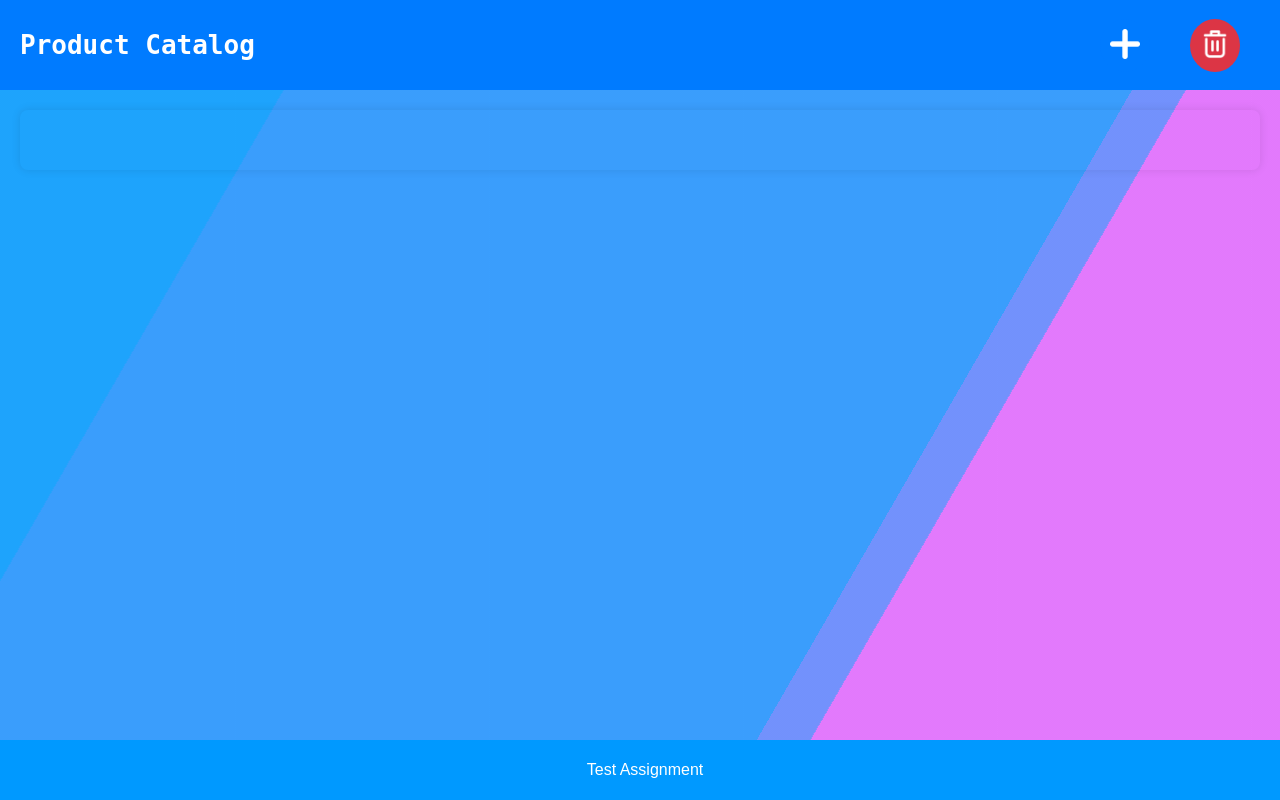
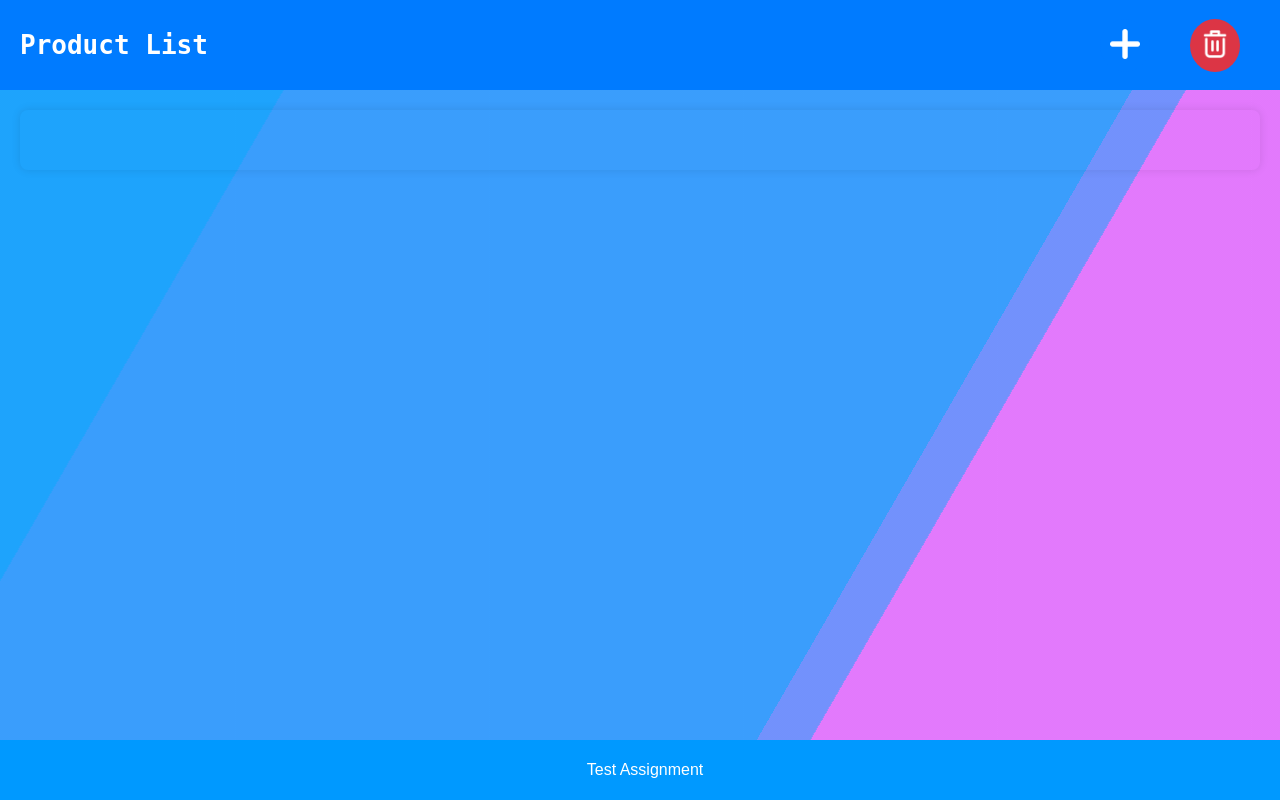
Before and after one commit to izoria1/full-stack-project-2-Product-catalog, a PHP site: page /index.php in a window 1280 px wide. Run offline with PHP 8.4, Linux system fonts and the light colour scheme; data that the repository does not hold is empty.

Commit message:
final update

```diff
--- a/public/index.php
+++ b/public/index.php
@@ -3,7 +3,7 @@
 <head>
     <meta charset="UTF-8">
     <meta name="viewport" content="width=device-width, initial-scale=1.0">
-    <title>Product Catalog</title>
+    <title>Product List</title>
     <!-- Link to external CSS for styling -->
     <link rel="stylesheet" href="css/style.css">
     <!-- Import jQuery library for easier DOM manipulation -->
@@ -11,7 +11,7 @@
 </head>
 <body>
     <header>
-        <h1>Product Catalog</h1>
+        <h1>Product List</h1>
         <div class="container">
             <!-- Button to navigate to the product addition page -->
             <a href="add-product.php">
```
